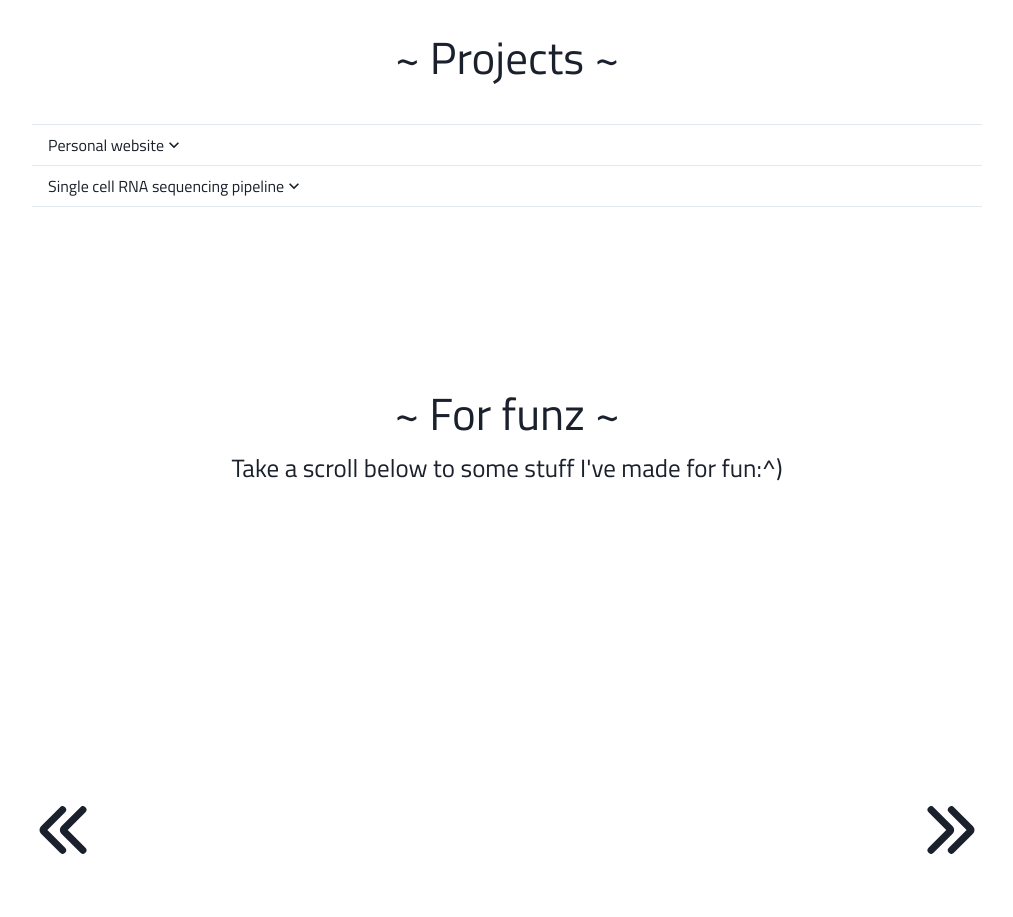
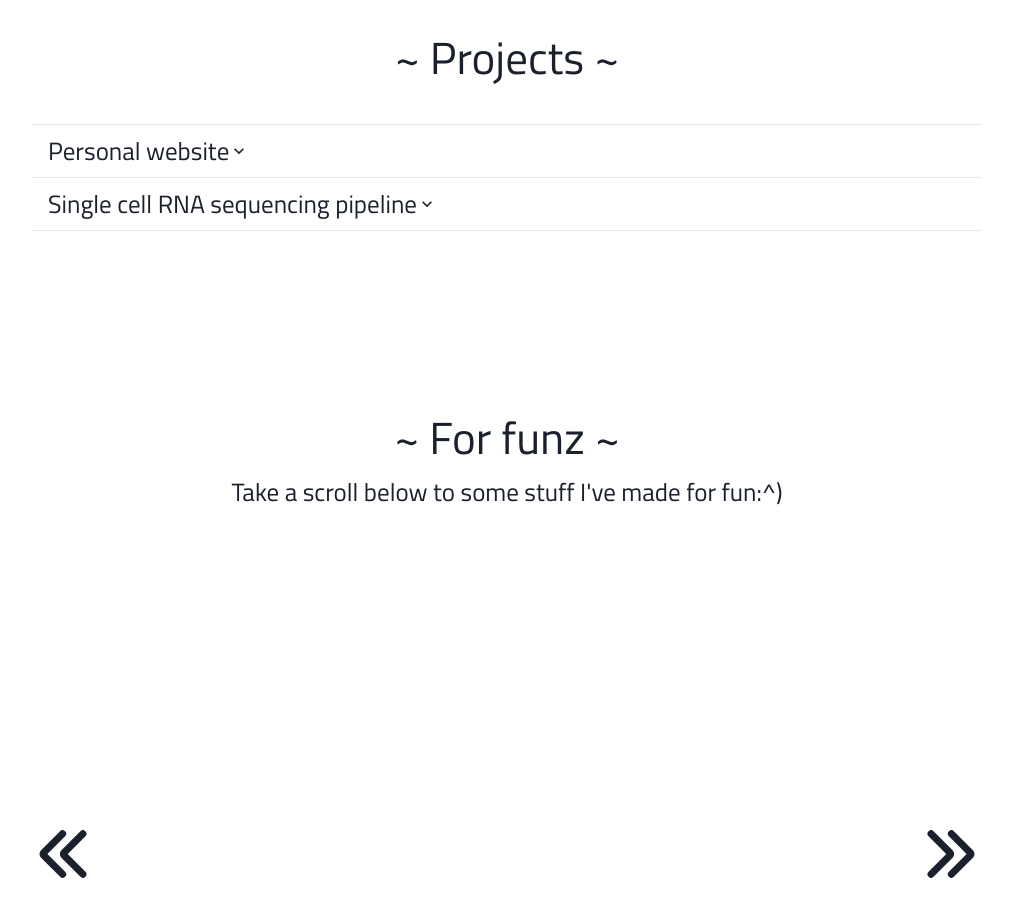
Before and after one commit to A1aNNN/alanwang.com, a React (Create React App) app: page / in a window 1280 px wide. Shown: the part 1600-2517 px from the top of the page, without its empty margins (133-1146 px from the left). Built offline with nearby package versions, Linux system fonts and the light colour scheme.

Commit message:
edited project section fonts

```diff
--- a/src/App.css
+++ b/src/App.css
@@ -276,8 +276,18 @@ header .name:hover {
   color:#6592cc;
 }
 
-.accordion {
-  sm: 20px;
-  md: 200px;
-  lg: 500px;
+
+.accordionTitle{
+  font-family: 'Titillium Web', sans-serif;
+  font-style: normal;
+  font-weight: 400;
+  font-size: 25px;
+  line-height: 36px;}
+
+.accordionText {
+  font-family: 'Titillium Web', sans-serif;
+  font-style: normal;
+  font-weight: 400;
+  font-size: 20px;
+  line-height: 36px;
 }
--- a/src/components/Projects.js
+++ b/src/components/Projects.js
@@ -37,12 +37,12 @@ const Projects = () => {
             {projects.map((project, index) => {
                 return <AccordionItem key={index}>
                     <AccordionButton>
-                        <Box>
+                        <Box className="accordionTitle">
                             {project.title}
                         </Box>
                         <AccordionIcon/>
                     </AccordionButton>
-                    <AccordionPanel>
+                    <AccordionPanel className="accordionText">
                         {project.description}
                         <Box display="flex" flexDirection="row">
                             {project.tags.map((tag, index) => {
```
